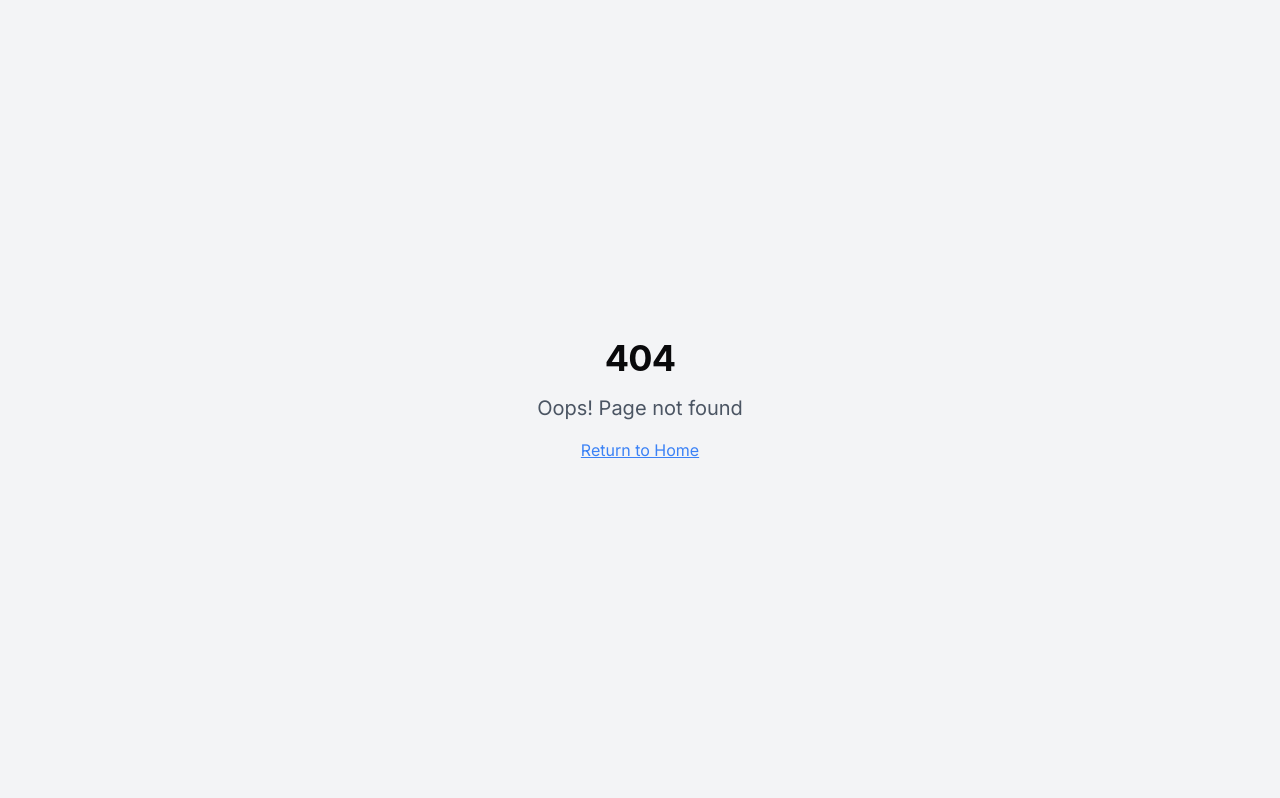
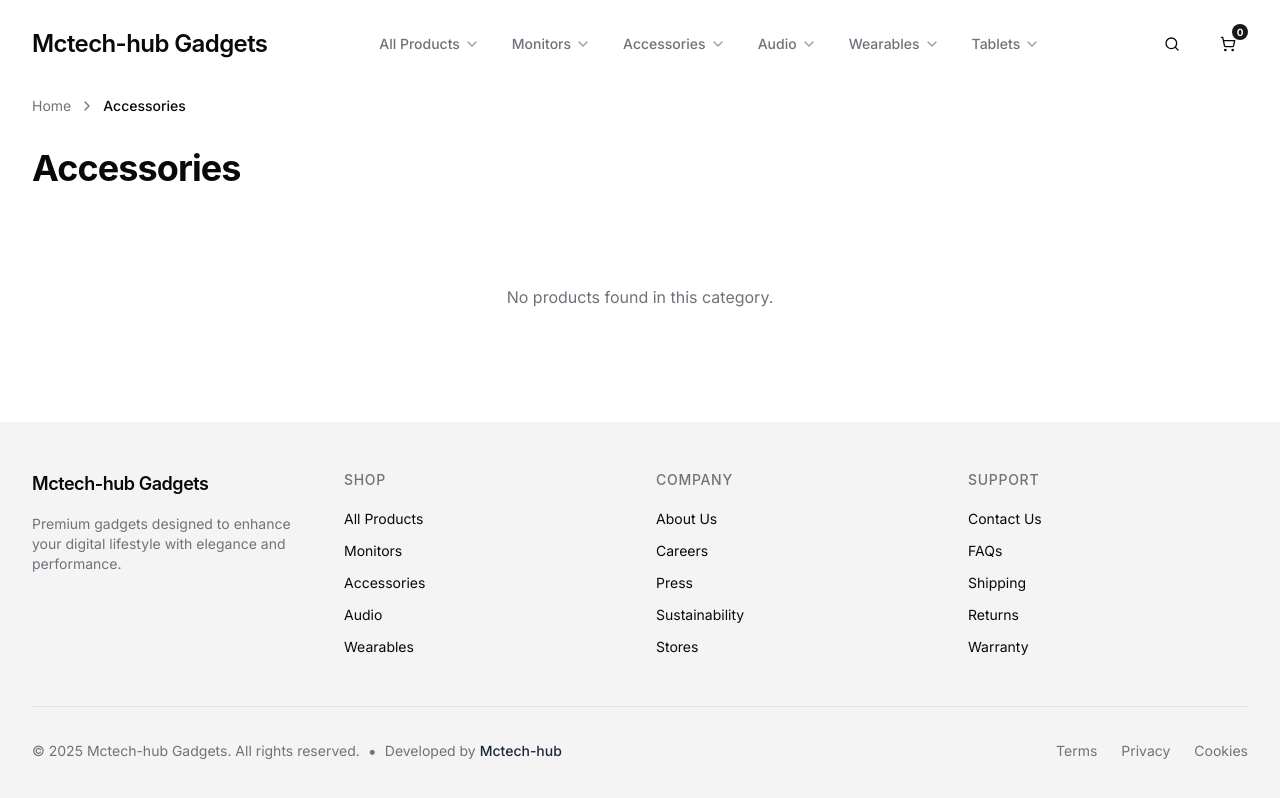
Before and after one commit to medan-dev/mctech-hub-gadgets, a React (Vite) app: page /category/accessories in a window 1280 px wide. Before the commit this address had no page. Shown: the top 798 px of the page. Built offline with nearby package versions, Linux system fonts and the light colour scheme.

Commit message:
Fix: Make navigation links interactive
Implement dynamic behavior for website navigation links.

```diff
--- a/src/App.tsx
+++ b/src/App.tsx
@@ -1,9 +1,11 @@
+
 import { Toaster } from "@/components/ui/toaster";
 import { Toaster as Sonner } from "@/components/ui/sonner";
 import { TooltipProvider } from "@/components/ui/tooltip";
 import { QueryClient, QueryClientProvider } from "@tanstack/react-query";
 import { BrowserRouter, Routes, Route } from "react-router-dom";
 import Index from "./pages/Index";
+import CategoryPage from "./pages/CategoryPage";
 import NotFound from "./pages/NotFound";
 
 const queryClient = new QueryClient();
@@ -16,6 +18,8 @@ const App = () => (
       <BrowserRouter>
         <Routes>
           <Route path="/" element={<Index />} />
+          <Route path="/category/:categoryId" element={<CategoryPage />} />
+          <Route path="/category/:categoryId/:subcategoryId" element={<CategoryPage />} />
           {/* ADD ALL CUSTOM ROUTES ABOVE THE CATCH-ALL "*" ROUTE */}
           <Route path="*" element={<NotFound />} />
         </Routes>
--- a/src/components/Header.tsx
+++ b/src/components/Header.tsx
@@ -1,13 +1,16 @@
 
 import { useState, useEffect } from "react";
+import { Link } from "react-router-dom";
 import { Container } from "@/components/ui/container";
 import { cn } from "@/lib/utils";
 import { categories } from "@/lib/products";
-import { Search, ShoppingCart, Menu, X } from "lucide-react";
+import { Search, ShoppingCart, Menu, X, ChevronDown } from "lucide-react";
+import { Button } from "@/components/ui/button";
 
 export function Header() {
   const [isScrolled, setIsScrolled] = useState(false);
   const [isMobileMenuOpen, setIsMobileMenuOpen] = useState(false);
+  const [activeCategory, setActiveCategory] = useState<string | null>(null);
 
   useEffect(() => {
     const handleScroll = () => {
@@ -17,6 +20,30 @@ export function Header() {
     window.addEventListener("scroll", handleScroll);
     return () => window.removeEventListener("scroll", handleScroll);
   }, []);
+
+  // Close mobile menu when window is resized to desktop size
+  useEffect(() => {
+    const handleResize = () => {
+      if (window.innerWidth >= 768 && isMobileMenuOpen) {
+        setIsMobileMenuOpen(false);
+      }
+    };
+
+    window.addEventListener("resize", handleResize);
+    return () => window.removeEventListener("resize", handleResize);
+  }, [isMobileMenuOpen]);
+
+  const toggleMobileMenu = () => {
+    setIsMobileMenuOpen(!isMobileMenuOpen);
+  };
+
+  const handleCategoryHover = (categoryId: string) => {
+    setActiveCategory(categoryId);
+  };
+
+  const handleCategoryLeave = () => {
+    setActiveCategory(null);
+  };
 
   return (
     <header
@@ -29,46 +56,80 @@ export function Header() {
     >
       <Container className="flex items-center justify-between">
         <div className="flex items-center">
-          <a
-            href="/"
+          <Link
+            to="/"
             className="text-2xl font-display font-semibold tracking-tight transition-opacity hover:opacity-80"
           >
             Mctech-hub Gadgets
-          </a>
+          </Link>
         </div>
 
         <nav className="hidden md:flex items-center space-x-8">
           {categories.map((category) => (
-            <a
+            <div
               key={category.id}
-              href={`#${category.id}`}
-              className="text-sm font-medium text-muted-foreground hover:text-foreground transition-colors duration-200"
+              className="relative group"
+              onMouseEnter={() => handleCategoryHover(category.id)}
+              onMouseLeave={handleCategoryLeave}
             >
-              {category.name}
-            </a>
+              <Link
+                to={`/category/${category.id}`}
+                className={cn(
+                  "text-sm font-medium transition-colors duration-200 flex items-center gap-1",
+                  activeCategory === category.id
+                    ? "text-foreground"
+                    : "text-muted-foreground hover:text-foreground"
+                )}
+              >
+                {category.name}
+                <ChevronDown className="h-4 w-4 opacity-70" />
+              </Link>
+
+              {/* Dropdown for subcategories */}
+              <div className={cn(
+                "absolute top-full left-0 mt-2 w-48 bg-white rounded-md shadow-lg py-2 transition-all duration-200 transform origin-top-left",
+                activeCategory === category.id
+                  ? "opacity-100 scale-100"
+                  : "opacity-0 scale-95 pointer-events-none"
+              )}>
+                {category.subcategories?.map((subcategory) => (
+                  <Link
+                    key={subcategory.id}
+                    to={`/category/${category.id}/${subcategory.id}`}
+                    className="block px-4 py-2 text-sm text-gray-700 hover:bg-gray-100 w-full text-left"
+                    onClick={() => setActiveCategory(null)}
+                  >
+                    {subcategory.name}
+                  </Link>
+                ))}
+              </div>
+            </div>
           ))}
         </nav>
 
         <div className="flex items-center space-x-4">
-          <button className="w-10 h-10 flex items-center justify-center rounded-full bg-secondary text-foreground hover:bg-secondary/80 transition-colors">
+          <Button variant="ghost" size="icon" className="rounded-full">
             <Search className="h-5 w-5" />
-          </button>
+          </Button>
 
-          <button className="w-10 h-10 flex items-center justify-center rounded-full bg-secondary text-foreground hover:bg-secondary/80 transition-colors">
+          <Button variant="ghost" size="icon" className="rounded-full relative">
             <ShoppingCart className="h-5 w-5" />
+            <span className="absolute top-0 right-0 h-4 w-4 bg-primary rounded-full text-[10px] font-bold flex items-center justify-center text-primary-foreground">0</span>
             <span className="sr-only">Cart</span>
-          </button>
+          </Button>
 
-          <button
-            className="md:hidden w-10 h-10 flex items-center justify-center"
-            onClick={() => setIsMobileMenuOpen(!isMobileMenuOpen)}
+          <Button
+            variant="ghost"
+            size="icon"
+            className="md:hidden rounded-full"
+            onClick={toggleMobileMenu}
           >
             {isMobileMenuOpen ? (
               <X className="h-6 w-6" />
             ) : (
               <Menu className="h-6 w-6" />
             )}
-          </button>
+          </Button>
         </div>
       </Container>
 
@@ -84,16 +145,48 @@ export function Header() {
         <Container className="pt-24 pb-6">
           <nav className="flex flex-col space-y-6">
             {categories.map((category) => (
-              <a
-                key={category.id}
-                href={`#${category.id}`}
-                className="text-lg font-medium hover:text-accent-foreground transition-colors"
-                onClick={() => setIsMobileMenuOpen(false)}
-              >
-                {category.name}
-              </a>
+              <div key={category.id} className="space-y-2">
+                <Link
+                  to={`/category/${category.id}`}
+                  className="text-lg font-medium hover:text-accent-foreground transition-colors inline-flex items-center gap-2"
+                  onClick={toggleMobileMenu}
+                >
+                  {category.name}
+                </Link>
+                {category.subcategories && (
+                  <div className="pl-4 space-y-2 border-l-2 border-muted">
+                    {category.subcategories.map((subcategory) => (
+                      <Link
+                        key={subcategory.id}
+                        to={`/category/${category.id}/${subcategory.id}`}
+                        className="text-base text-muted-foreground hover:text-foreground transition-colors block"
+                        onClick={toggleMobileMenu}
+                      >
+                        {subcategory.name}
+                      </Link>
+                    ))}
+                  </div>
+                )}
+              </div>
             ))}
           </nav>
+
+          <div className="mt-8 space-y-4">
+            <Link
+              to="/account"
+              className="flex items-center gap-2 text-lg font-medium hover:text-accent-foreground transition-colors"
+              onClick={toggleMobileMenu}
+            >
+              My Account
+            </Link>
+            <Link
+              to="/support"
+              className="flex items-center gap-2 text-lg font-medium hover:text-accent-foreground transition-colors"
+              onClick={toggleMobileMenu}
+            >
+              Support
+            </Link>
+          </div>
         </Container>
       </div>
     </header>
--- /dev/null
+++ b/src/pages/CategoryPage.tsx
@@ -0,0 +1,127 @@
+
+import { useParams } from "react-router-dom";
+import { useEffect, useState } from "react";
+import Header from "@/components/Header";
+import Footer from "@/components/Footer";
+import { Container } from "@/components/ui/container";
+import { categories } from "@/lib/products";
+import ProductCard from "@/components/ProductCard";
+import { ChevronRight } from "lucide-react";
+
+export default function CategoryPage() {
+  const { categoryId, subcategoryId } = useParams();
+  const [isLoading, setIsLoading] = useState(true);
+
+  // Find the current category and subcategory
+  const category = categories.find(c => c.id === categoryId);
+  const subcategory = subcategoryId
+    ? category?.subcategories?.find(s => s.id === subcategoryId)
+    : null;
+
+  // Set page title based on category/subcategory
+  const pageTitle = subcategory
+    ? `${subcategory.name} - ${category?.name}`
+    : category?.name || "Products";
+
+  // Products to display - would normally come from API
+  const products = category?.products || [];
+
+  useEffect(() => {
+    // Simulate loading
+    setIsLoading(true);
+    const timer = setTimeout(() => {
+      setIsLoading(false);
+    }, 500);
+
+    return () => clearTimeout(timer);
+  }, [categoryId, subcategoryId]);
+
+  if (isLoading) {
+    return (
+      <div className="min-h-screen flex items-center justify-center">
+        <div className="animate-pulse">
+          <div className="h-16 w-64 bg-secondary rounded-md mb-8"></div>
+          <div className="h-2 w-48 bg-secondary rounded-md mx-auto"></div>
+        </div>
+      </div>
+    );
+  }
+
+  if (!category) {
+    return (
+      <div className="min-h-screen flex flex-col">
+        <Header />
+        <Container className="flex-1 py-24 flex flex-col items-center justify-center">
+          <h1 className="text-3xl font-bold mb-4">Category Not Found</h1>
+          <p className="text-muted-foreground mb-8">
+            The category you're looking for doesn't exist.
+          </p>
+        </Container>
+        <Footer />
+      </div>
+    );
+  }
+
+  return (
+    <div className="min-h-screen flex flex-col">
+      <Header />
+
+      <main className="flex-1 pt-24 pb-16">
+        <Container>
+          <div className="flex items-center gap-2 text-sm text-muted-foreground mb-8">
+            <a href="/" className="hover:text-foreground transition-colors">Home</a>
+            <ChevronRight className="h-4 w-4" />
+            <span className="font-medium text-foreground">{category.name}</span>
+            {subcategory && (
+              <>
+                <ChevronRight className="h-4 w-4" />
+                <span className="font-medium text-foreground">{subcategory.name}</span>
+              </>
+            )}
+          </div>
+
+          <div className="mb-12">
+            <h1 className="text-4xl font-display font-bold tracking-tight mb-4">{pageTitle}</h1>
+            <p className="text-muted-foreground max-w-2xl">
+              {subcategory?.description || category.description}
+            </p>
+          </div>
+
+          {/* Subcategories navigation (if on main category page) */}
+          {!subcategoryId && category.subcategories && category.subcategories.length > 0 && (
+            <div className="mb-10">
+              <h2 className="text-lg font-medium mb-4">Browse by Category</h2>
+              <div className="grid grid-cols-2 md:grid-cols-4 gap-4">
+                {category.subcategories.map((sub) => (
+                  <a
+                    key={sub.id}
+                    href={`/category/${category.id}/${sub.id}`}
+                    className="p-4 bg-secondary/10 rounded-lg hover:bg-secondary/20 transition-colors text-center"
+                  >
+                    <span className="font-medium">{sub.name}</span>
+                  </a>
+                ))}
+              </div>
+            </div>
+          )}
+
+          {/* Products grid */}
+          <div className="grid grid-cols-1 sm:grid-cols-2 md:grid-cols-3 lg:grid-cols-4 gap-6">
+            {products.map((product) => (
+              <ProductCard key={product.id} product={product} />
+            ))}
+
+            {/* Empty state */}
+            {products.length === 0 && (
+              <div className="col-span-full py-12 text-center">
+                <p className="text-muted-foreground">No products found in this category.</p>
+              </div>
+            )}
+          </div>
+        </Container>
+      </main>
+
+      <Footer />
+    </div>
+  );
+}
```
